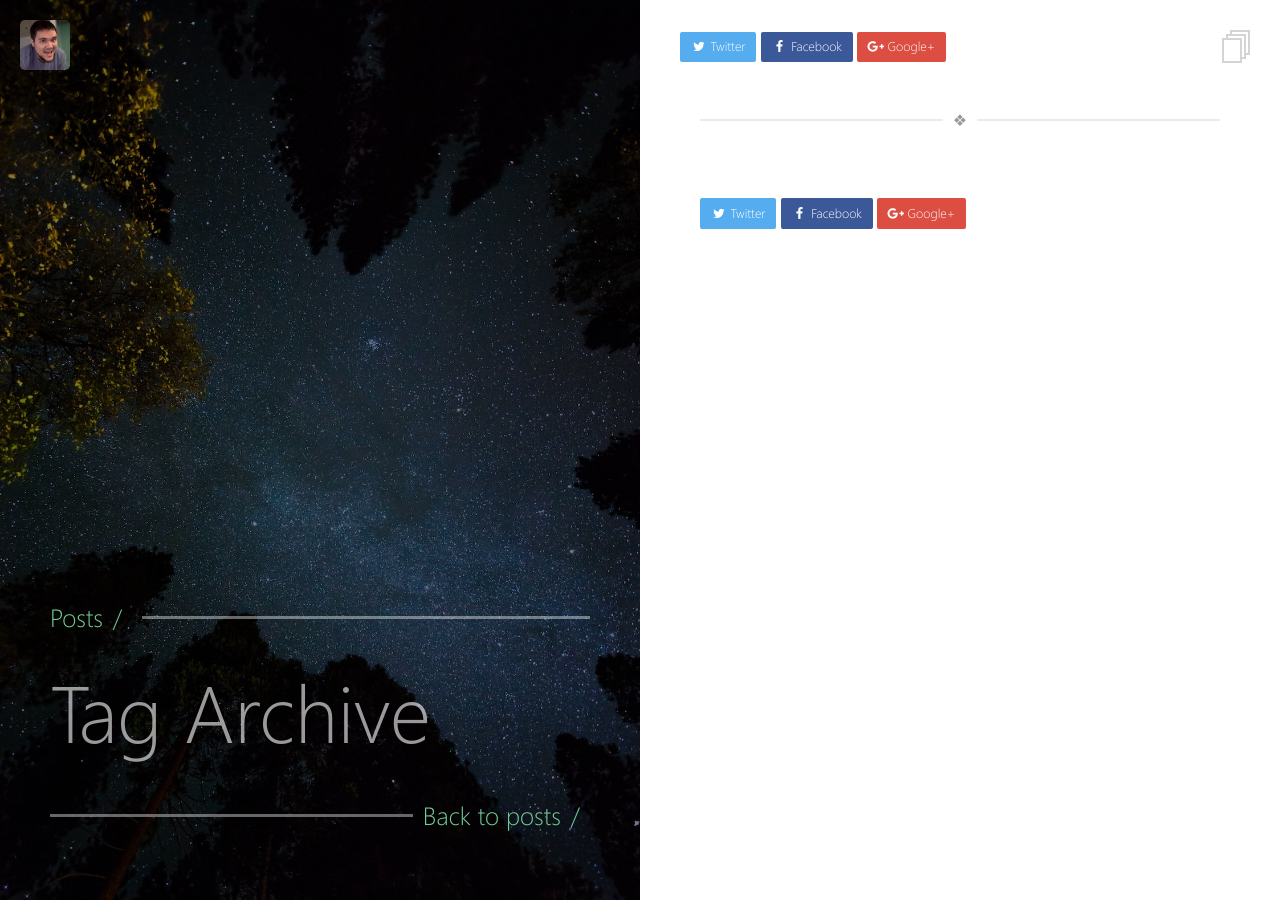
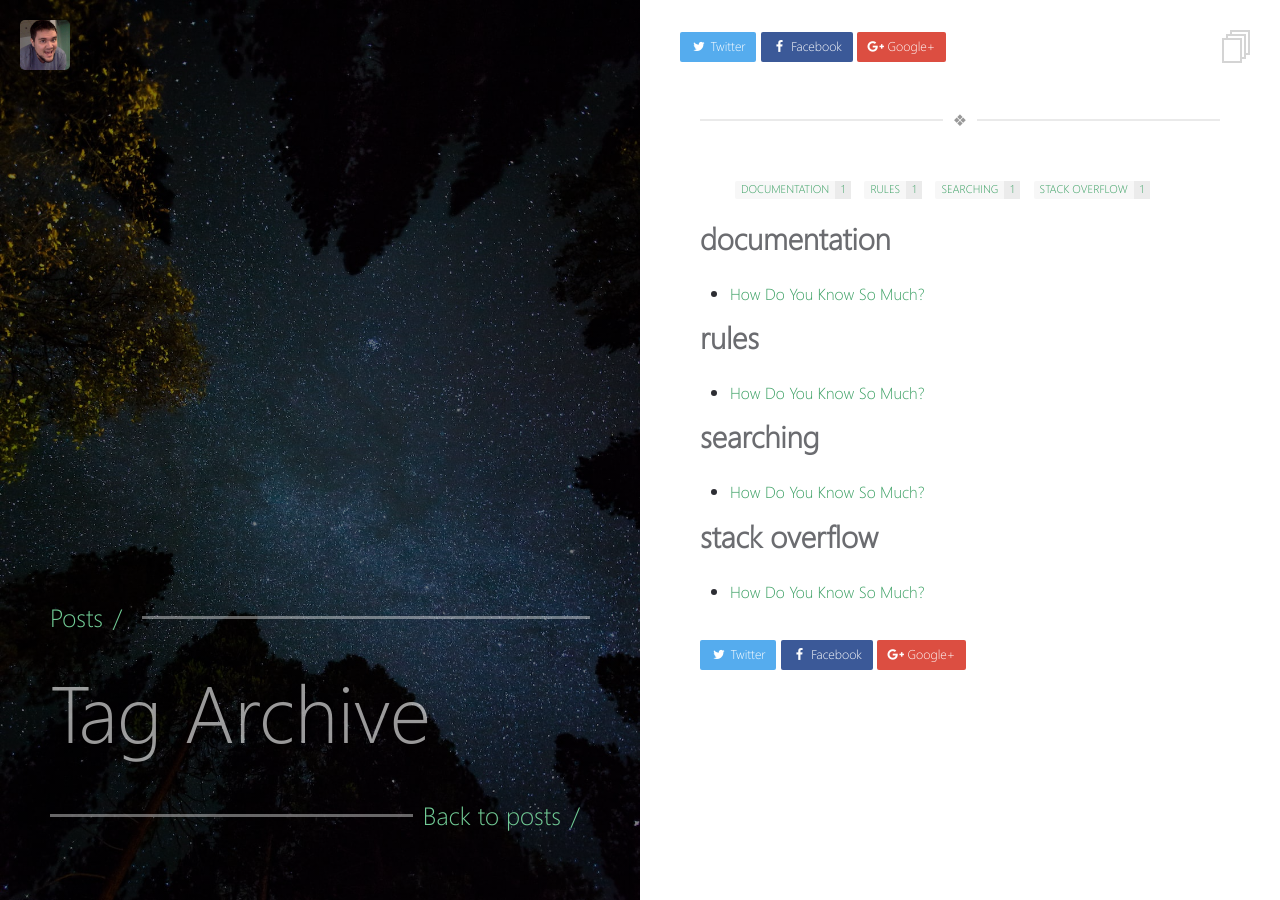
Before and after one commit to joshmadewell/portfolio, a Jekyll site: the page built from _pages/tags.md, in a window 1280 px wide. Built offline with Jekyll 4.4.1, drawn with Linux system fonts in a browser that asks for light colours; some of the changed lines change nothing that is shown.

Commit message:
how do you know so much

```diff
--- a/_config.yml
+++ b/_config.yml
@@ -1,7 +1,8 @@
 # Site
 title: Josh Madewell
 description: JavaScript Enthusiast and Teacher
-url: http://joshmadewell.com
+# url: http://www.joshmadewell.com
+url: http://localhost:4000
 logo: profile.jpg                                       # Site logo
 locale: en_US
 
--- /dev/null
+++ b/_posts/2016-07-03-how-do-you-know-so-much.md
@@ -0,0 +1,72 @@
+---
+layout: post
+title: "How Do You Know So Much?"
+excerpt: "The question that started the blog."
+categories:
+  - general
+tags:
+  - stack overflow
+  - documentation
+  - searching
+  - rules
+---
+
+The question that finally drove me to start this blog...
+
+>How do you know so much about JavaScript?
+
+When I was asked this question at 9:45pm after a 3 hour class I had a bit of trouble answering the question. It was pretty obvious because I babbled on saying something along the lines of:
+
+>I research everything I can. I watch JS Conference videos, and...I don't know"
+
+The truth was, I didn't know. I started asking myself do I really even know that much about JavaScript? I started getting into a discussion with myself in my head convincing myself that I couldn't answer this question. I just knew a lot in the student's eyes because I was a TA and they were a student but that's when I took a deep breath, took a step back, and thought a little bit more about the question.
+
+I do know a lot about JavaScript. I may not know the most about JavaScript and depending on who _you_ are, I may not know more than _you_ do about JavaScript but I have no doubt at all that I know more about the language than your average JavaScript developer does and the reason is quite simple: I know how to learn.
+
+# How To Learn: The Drive
+
+I don't know if I'm good at learning because I was raised by two teachers (that probably helps) or just because I have a curious mind but there's one thing that has stood out to me more and more as I progress through my career and it's that I'm just faster at picking stuff up than other people.
+
+It wasn't always like that. My first job to help me get through college was as a Crew Member at Chipotle. I was _terrible_ at this job. I remember one of the other employees taking me to the office in the back and literally telling me: "Hey, you suck at this." I kind of laughed him off because _who cares how good you are at making a burrito_ but I think this is a crucial part of my story. Being told to my face that I was terrible at doing what I was doing was pretty eye opening. I don't remember caring that I sucked at my job (and I did, this guy wasn't a jerk, he was just honest.) All I remember from that moment is realizing that __someone else cares about how good you are at what you do__{: style="color: red"}.
+
+This may *seem* like an obvious fact but the problem is not everyone keeps this in mind. Every single day, you're being judged. If you're at work, you're getting judged. If you're in class, you're getting judged. If you're reading a blog, you're getting judged. If you're writing the blog, you're getting judged. People have opinions. That's how people are and the sooner you realize that people's opinions *do* matter (about some things!) the sooner you can learn.
+
+## Why should other people's opinions affect how I learn?
+
+It's not the actual opinions of you that you should worry about. It's the fact that people are creating opinions about you. Most likely, you'd prefer someone has good opinions towards you rather than bad (especially if they're your employer) but still, we don't care about _what_ someone thinks of us. We only care _that_ they think of is. Once we care about this, we have _a reason_ to make sure people draw _the best_ opinion possible.
+
+## That's when I became the best damn burrito maker ever.
+
+As soon as I accepted that someone else cared about how good I was at my job, I stepped it up. I opened the station the fastest, I took the most orders during our busiest time, I closed the station the fastest, I cleaned the station the fastest, I did everything I could to _be the best_ so that the only opinion someone could make of me was: _Damn, he can make a good burrito._{: style="color: red"}.
+
+## So when do I start learning?
+
+Honestly, as soon as you realize and accept what I've just explained, you're going to start learning. There won't be any tricks. You're going to have a reason to be better at what you do. You're going to have _the drive_ to be the best _whatever_ that you can be but that doesn't mean I can't _provide_ you with some tricks:
+
+# How To Learn: The Steps
+
+These four steps should help you become a better learner:
+
+1. Learn how to Google and don't be afraid to use it.
+
+	This deserves it's own blog post. Googling is not hard but it's not easy either. Some people think they shouldn't Google because they feel they should already know the answer or should be able to get it from their own resources (class lectures, books, etc.) but when we have the power of the entire internet at our fingertips, we should be using it.
+
+2. When you answer your question. Ask another question about the answer.
+
+	This can be hard to do and it can be harder to keep up with but what motivates me is remembering two things: First, someone cares about how good I am at what I do and second, that same someone cares about how good my peers are at how they do what they do.
+
+	If I take the time to get learn _one more thing_ about any given concept then that someone who cares has _a reason_ think higher of me rather than of my peers.
+
+3. Don't ever leave a question unanswered.
+
+	Sometimes you don't have a choice but if you do ever have the option to _just move on_, don't. I've spent entire days just learning about a concept that I didn't understand. When I was done, not only did I understand, I felt like I could teach a class on the subject. I'm not saying ignore your job and worry about yourself (although that can definitely be a healthy thing to do every now and again) but I am saying don't waste your time starting to research a question and do yourself the disservice of never finding an answer.
+
+4. Teach what you've learned to someone else.
+
+	This is a situational step. If you're learning how to add 4 to 5, then you might need to be a first grade teacher to find someone to teach but more often than not, there's someone you can share your findings with. Maybe start a blog? Maybe host a lunch and learn and invite anyone at your company who will listen? Teach your spouse. Teach your dog. Teach your rubber duck! Speaking out loud about something is great and speaking out loud to someone who is capable/willing to ask questions back to you is invaluable
+
+Hopefully you got something out of reading this post. I plan on delving further into these four steps in future blog posts but as always if you have any questions at all feel free to <a href="mailto:josh.madewell@gmail.com">email</a> me and I'd love to talk about anything here!
+
+Thanks for reading.
+
+Josh out.
--- a/assets/_sass/_custom.scss
+++ b/assets/_sass/_custom.scss
@@ -1,3 +1,7 @@
+.inner-post h1 {
+	font-size: 55px;
+}
+
 .projects-link,
 .projects-menu-icon {
 	display: none;
```
Also changed, not shown: 9 other files.
